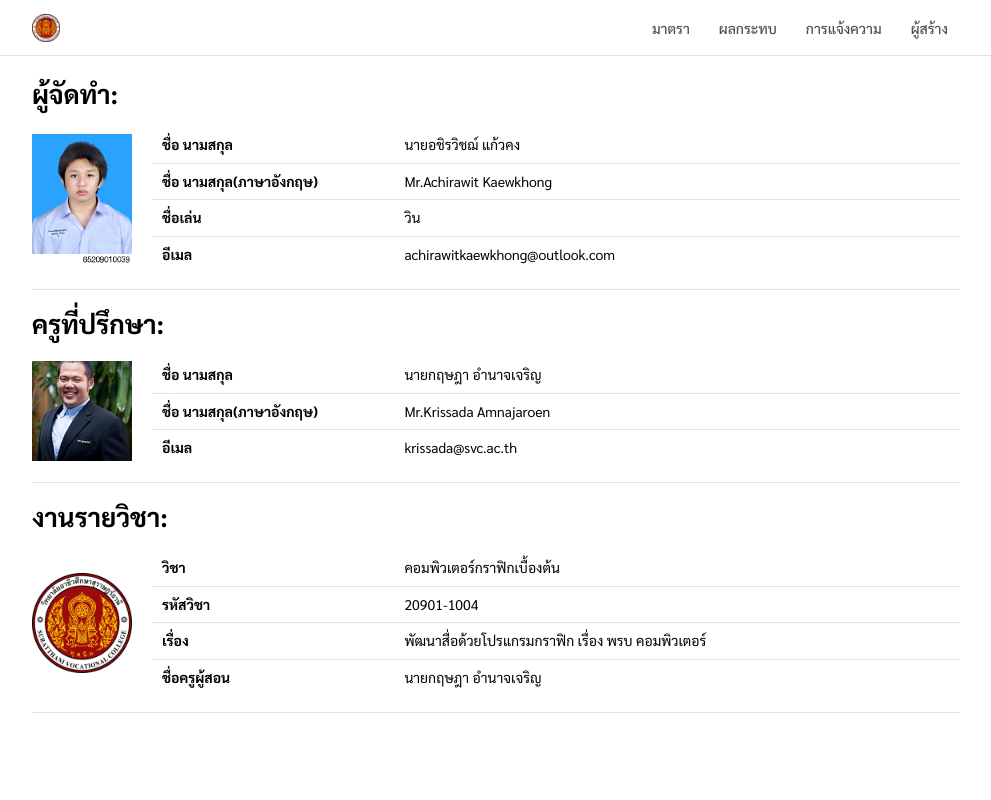
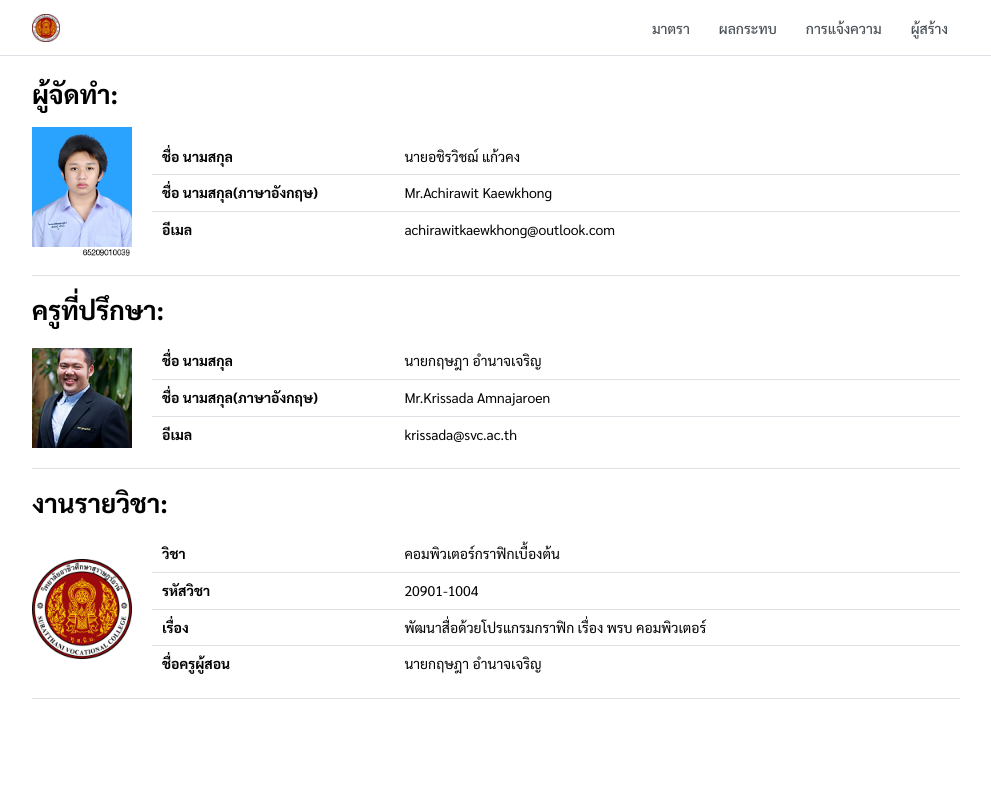
Before and after one commit to iwindd/svc-digital-safe, a Next.js app: page /aboutme in a window 1280 px wide. Shown: the top 800 px of the page, without its empty margins (144-1135 px from the left). Built offline with nearby package versions, Linux system fonts and the light colour scheme.

Commit message:
fix: remove nickname entry from about me section

```diff
--- a/src/app/aboutme/page.tsx
+++ b/src/app/aboutme/page.tsx
@@ -20,10 +20,6 @@ const Data = [
       {
         question: "ชื่อ นามสกุล(ภาษาอังกฤษ)",
         answer: "Mr.Achirawit Kaewkhong",
-      },
-      {
-        question: "ชื่อเล่น",
-        answer: "	วิน",
       },
       {
         question: "อีเมล",
```
